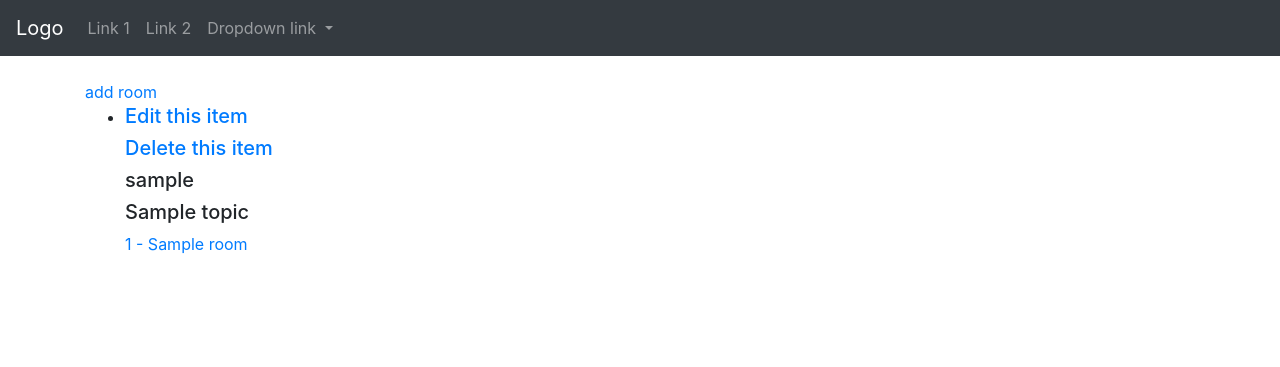
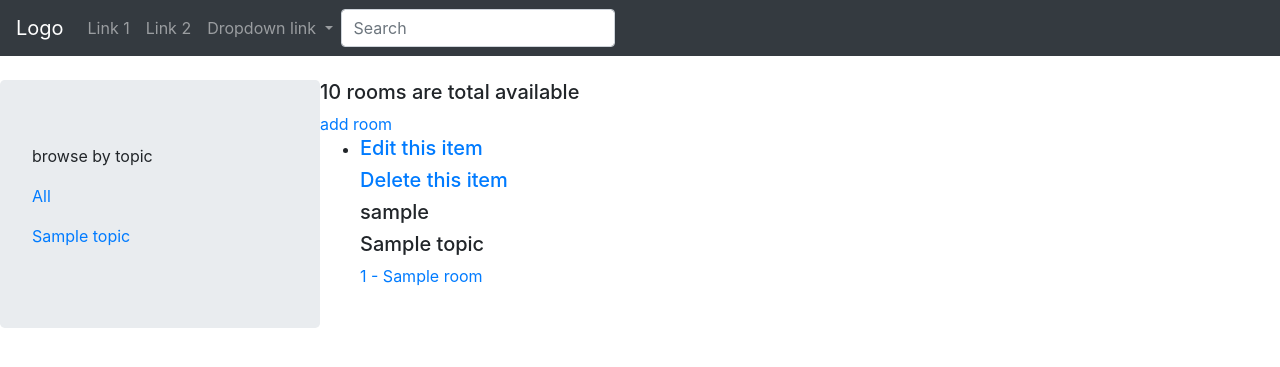
Before and after one commit to abrarshovon/StudyPanel, a Django app: template root/templates/root/main.html in a window 1280 px wide. Shown: the top 367 px of the page. Run offline with Django 3.2, Linux system fonts and the light colour scheme; the template is opened without the code that fills it: most values are stand-ins (such as "Sample title", 1, 10 or a date in 2020); some libraries are stand-ins or nearby versions.

Commit message:
add CRUD and Search functionality

```diff
--- a/root/templates/root/main.html
+++ b/root/templates/root/main.html
@@ -2,11 +2,28 @@
 
 
 {% block content %}
+<style>
+  .root-container{
+    display:grid;
+    grid-template-columns:1fr 3fr;
+  }
+</style>
 
- <div class='container'>
+ <div class='root-container'>
+   <div class="jumbotron">
+     <p>browse by topic </p>
      <div>
+      <p> <a href="{% url 'base' %}"> All </a></p>
+       {% for topic in topics %}
+        <p> <a href="{% url 'base' %}?q={{topic.name}}"> {{topic.name}} </a></p>
+        {% endfor %}
+     </div>
+
+   </div>
+     <div>
+        <h5>{{totalroom}} rooms are total available </h5>
          <a href="{% url 'addRoom' %}">add room</a>
-     </div>
+
         <ul>
             {% for room in rooms %}
               <li>
@@ -22,6 +39,6 @@
 
         </ul>
 
-
+      </div>
  </div>
 {% endblock content%}
--- a/templates/base.html
+++ b/templates/base.html
@@ -35,7 +35,12 @@
         <a class="dropdown-item" href="#">Link 3</a>
       </div>
     </li>
+    <form class="form-inline" action="{% url 'base' %}" method="GET">
+      <input class="form-control mr-sm-2" type="text" name="q" placeholder="Search">
+
+    </form>
   </ul>
+
 </nav>
 <br>
 
```
Also changed, not shown: root/views.py (+7 -3 lines).
